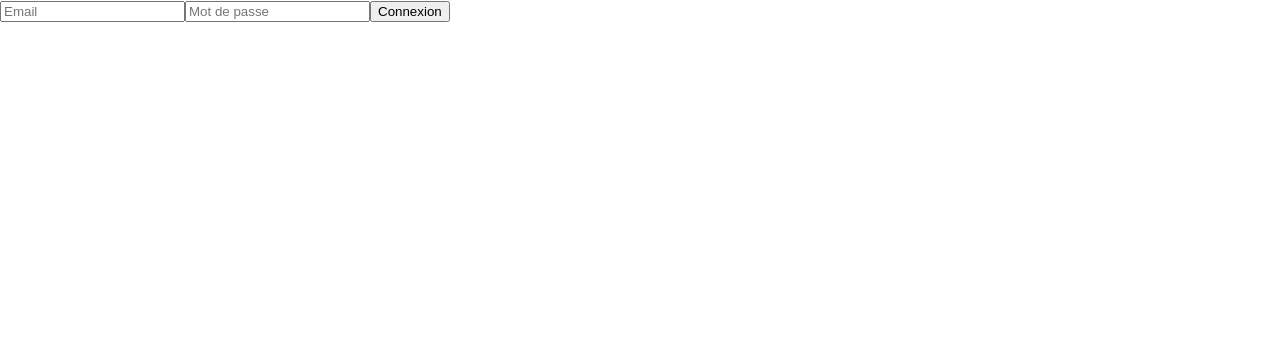
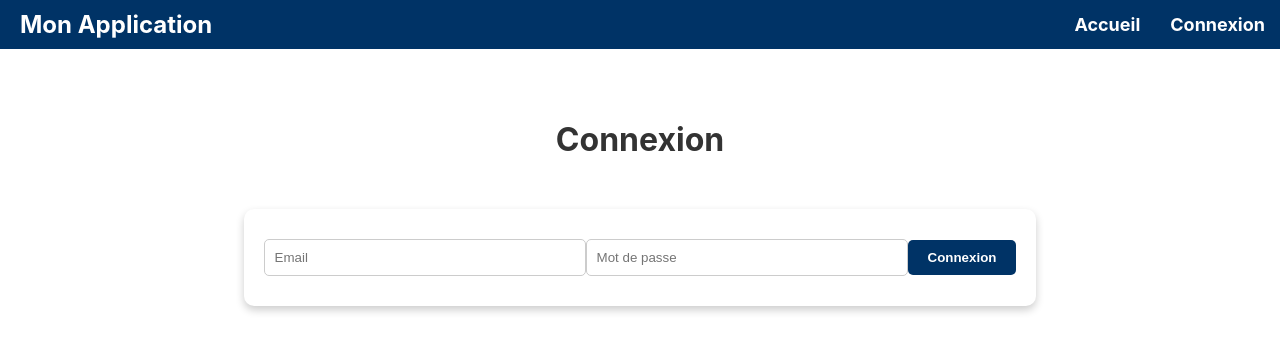
Before and after one commit to Gabriel34190/LRSIM, a React (Create React App) app: page /connexion in a window 1280 px wide. Shown: the top 352 px of the page. Built offline with nearby package versions, Linux system fonts and the light colour scheme.

Commit message:
connexion réussie avec le style ajouté

```diff
--- a/src/components/Connexion.js
+++ b/src/components/Connexion.js
@@ -1,11 +1,14 @@
 import React, { useState } from 'react';
 import { signInWithEmailAndPassword } from "firebase/auth";
 import { auth } from './firebase-config';  // Corrigez le chemin vers firebase-config
+import { useNavigate } from 'react-router-dom';  // Importer useNavigate
+import '../css/Connexion.css'; // Assurez-vous d'importer votre fichier CSS
 
-function Connexion() {  // Renommez correctement la fonction en Connexion
+function Connexion() {
   const [email, setEmail] = useState("");
   const [password, setPassword] = useState("");
   const [error, setError] = useState("");
+  const navigate = useNavigate(); // Initialiser useNavigate
 
   const handleLogin = (e) => {
     e.preventDefault();
@@ -14,6 +17,8 @@ function Connexion() {  // Renommez correctement la fonction en Connexion
         // Connexion réussie
         const user = userCredential.user;
         console.log("Admin connecté", user);
+        // Redirection vers la page d'accueil
+        navigate('/');  // Changez ceci si votre route d'accueil est différente
       })
       .catch((error) => {
         setError("Identifiants incorrects");
@@ -23,21 +28,35 @@ function Connexion() {  // Renommez correctement la fonction en Connexion
 
   return (
     <div>
-      <form onSubmit={handleLogin}>
+      <div className="navbar">
+        <div className="logo">Mon Application</div>
+        <div>
+          <a href="/">Accueil</a>
+          <a href="/connexion">Connexion</a>
+        </div>
+      </div>
+
+      {/* Contenu de la page de connexion */}
+      <div className="login-container">
+        <h1 className="login-title">Connexion</h1>
+        <form className="login-form" onSubmit={handleLogin}>
           <input
             type="email"
             placeholder="Email"
             onChange={(e) => setEmail(e.target.value)}
+            required
           />
           <input
             type="password"
             placeholder="Mot de passe"
             onChange={(e) => setPassword(e.target.value)}
+            required
           />
           <button type="submit">Connexion</button>
           {error && <p>{error}</p>}
         </form>
       </div>
+    </div>
   );
 }
 
--- /dev/null
+++ b/src/css/Connexion.css
@@ -0,0 +1,48 @@
+.login-container {
+    text-align: center;
+    padding: 50px;
+}
+
+.login-title {
+    font-size: 32px;
+    font-weight: bold;
+    color: #333;
+    margin-bottom: 20px;
+}
+
+.login-form {
+    display: inline-block;
+    margin-top: 30px;
+    border-radius: 10px;
+    box-shadow: 0 4px 8px rgba(0, 0, 0, 0.2);
+    padding: 20px;
+    background-color: white;
+}
+
+.login-form input {
+    width: 300px;
+    padding: 10px;
+    margin: 10px 0;
+    border-radius: 5px;
+    border: 1px solid #ccc;
+}
+
+.login-form button {
+    padding: 10px 20px;
+    border: none;
+    border-radius: 5px;
+    background-color: #003366; /* Couleur de fond du bouton */
+    color: white;
+    font-weight: bold;
+    cursor: pointer;
+    transition: background-color 0.3s ease;
+}
+
+.login-form button:hover {
+    background-color: #002244; /* Couleur au survol */
+}
+
+.login-form p {
+    color: red; /* Couleur de l'erreur */
+    font-weight: bold;
+}
```
Lines whose indentation alone changed are shown as unchanged.
